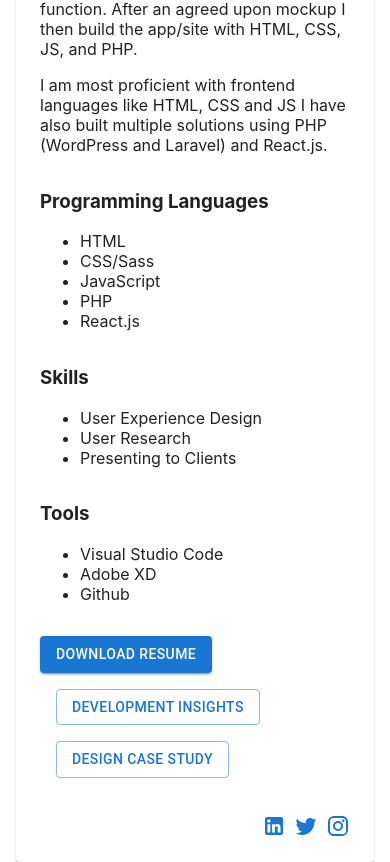
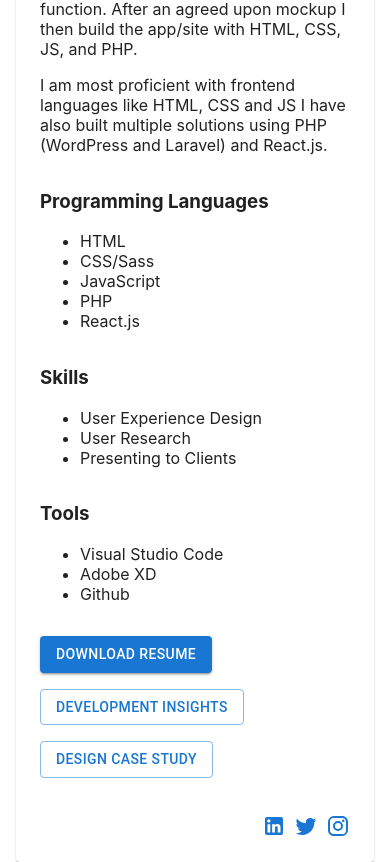
Before and after one commit to kotiell/justintiell, a React (Create React App) app: page / in a window 390 px wide. Shown: the part 630-1492 px from the top of the page. Built offline with nearby package versions, Linux system fonts and the light colour scheme.

Commit message:
changed margin to right of buttons for mobile

```diff
--- a/src/Intro.js
+++ b/src/Intro.js
@@ -71,10 +71,10 @@ function Intro() {
       </Box>
       <Grid container spacing={2}>
         <Grid item xs={12} md={9}>
-          <Button sx={{ mt: 2 }} variant="contained" href={Resume} download>Download Resume</Button>
+          <Button sx={{ mt: 2, mr: 2}} variant="contained" href={Resume} download>Download Resume</Button>
 
-          <Button sx={{ mt: 2, ml: 2}} variant="outlined" component={Link} to="/dev-insights" download>Development Insights</Button>
-          <Button sx={{ mt: 2, ml: 2}} variant="outlined" component={Link} to="/design-case-study" download>Design Case Study</Button>
+          <Button sx={{ mt: 2, mr: 2}} variant="outlined" component={Link} to="/dev-insights" download>Development Insights</Button>
+          <Button sx={{ mt: 2}} variant="outlined" component={Link} to="/design-case-study" download>Design Case Study</Button>
         </Grid>
 
         <Grid item xs={12} md={3}>
```
